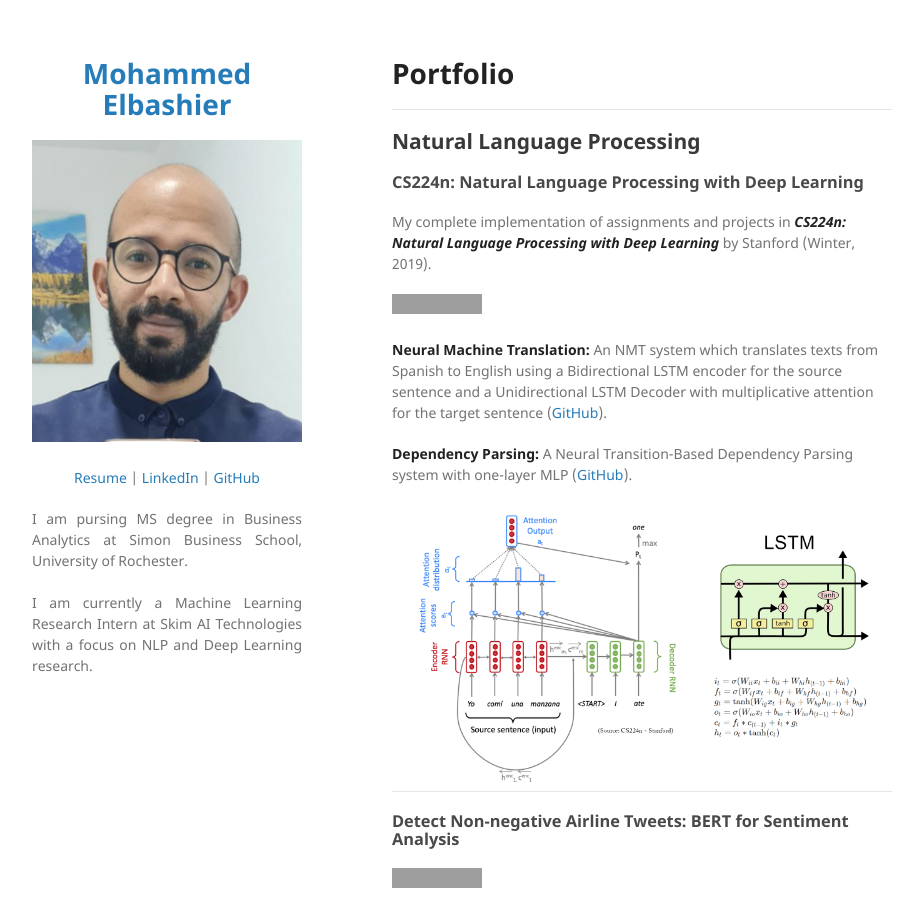
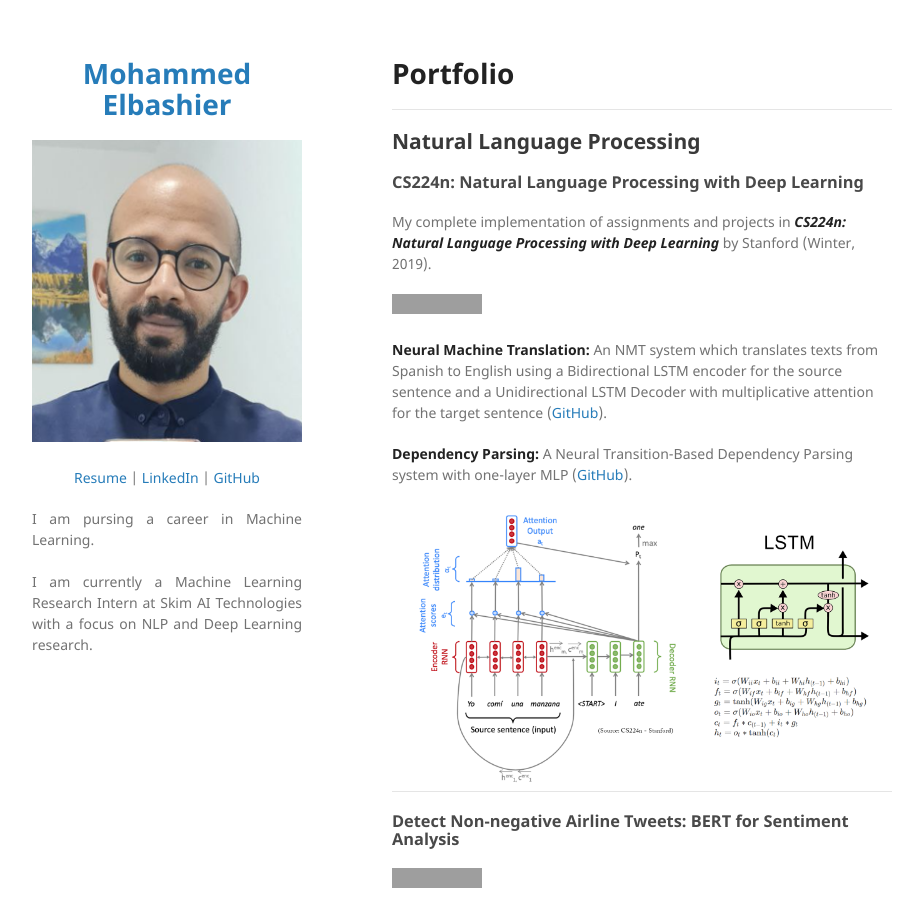
Before and after one commit to elbashier/elbashier.github.io, a Jekyll site: the page built from index.md, in a window 1280 px wide and 900 px high. Shown: the whole window, without its empty margins (178-1086 px from the left). Built offline with Jekyll 4.4.1, drawn with Linux system fonts in a browser that asks for light colours; our own code applies the rules of GitHub Pages for plain Markdown files; grey boxes are pictures that could not be loaded.

Commit message:
Update _config.yml

```diff
--- a/_config.yml
+++ b/_config.yml
@@ -5,12 +5,12 @@ logo: "/images/picture.png?raw=true"
 description:
   <p align="center">
   <a href="pdf/resume.pdf">Resume</a> |
-  <a href="https://www.linkedin.com/in/chriskhanhtran/">LinkedIn</a> |
-  <a href="https://github.com/chriskhanhtran">GitHub</a>
+  <a href="https://www.linkedin.com/in/melbashier/">LinkedIn</a> |
+  <a href="https://github.com/elbashier">GitHub</a>
   </p>
 
   <p align="justify">
-  I am pursing MS degree in Business Analytics at Simon Business School, University of Rochester.
+  I am pursing a career in Machine Learning.
   <br><br>
   I am currently a Machine Learning Research Intern at Skim AI Technologies with a focus on NLP and Deep Learning research.
   <br><br>
```
